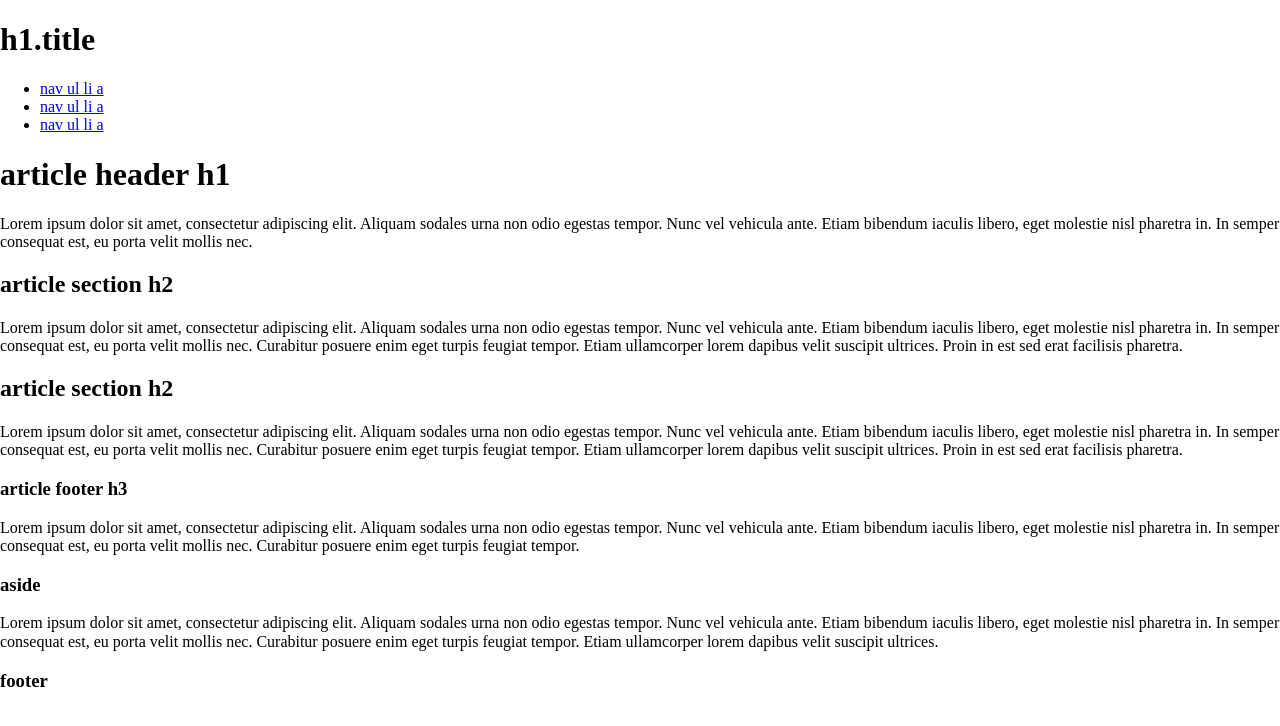
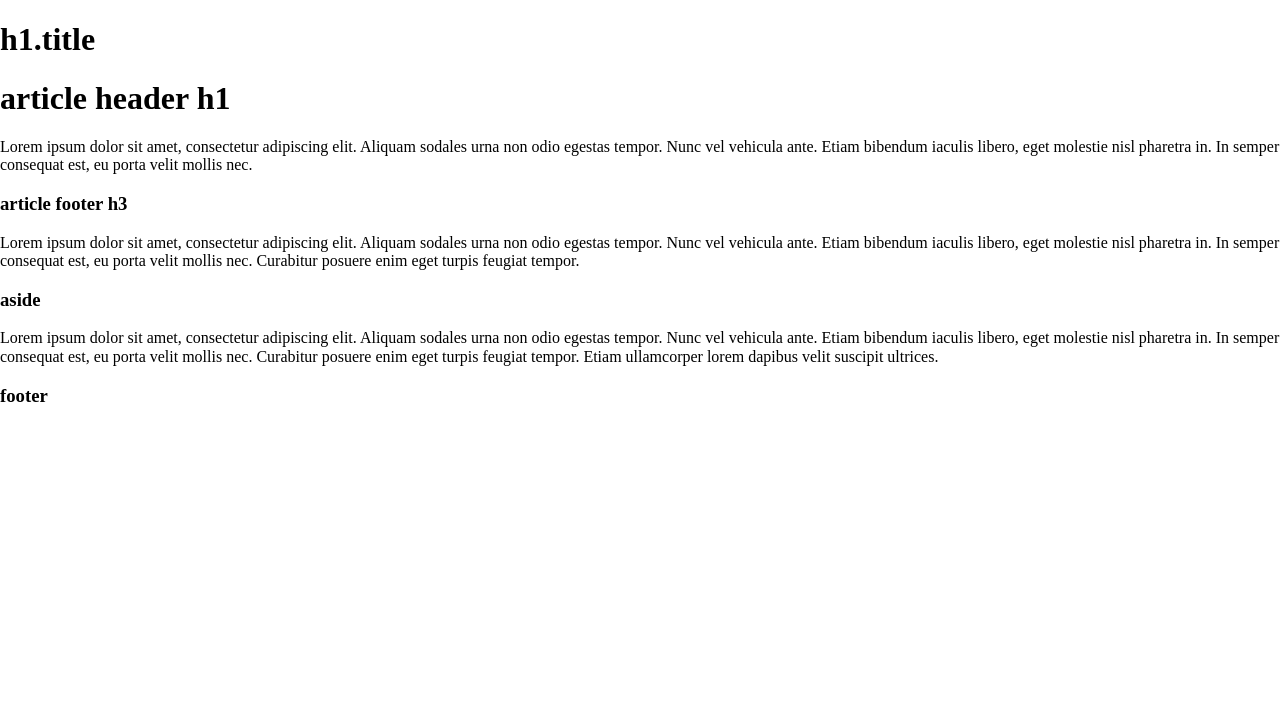
Before and after one commit to pelonClient33/Git, a plain HTML site: page demo1/index.html in a window 1280 px wide. Drawn offline with nearby package versions, Linux system fonts and the light colour scheme.

Commit message:
Cambio 1

```diff
--- a/demo1/index.html
+++ b/demo1/index.html
@@ -24,13 +24,7 @@
         <div class="header-container">
             <header class="wrapper clearfix">
                 <h1 class="title">h1.title</h1>
-                <nav>
-                    <ul>
-                        <li><a href="#">nav ul li a</a></li>
-                        <li><a href="#">nav ul li a</a></li>
-                        <li><a href="#">nav ul li a</a></li>
-                    </ul>
-                </nav>
+
             </header>
         </div>
 
@@ -42,14 +36,7 @@
                         <h1>article header h1</h1>
                         <p>Lorem ipsum dolor sit amet, consectetur adipiscing elit. Aliquam sodales urna non odio egestas tempor. Nunc vel vehicula ante. Etiam bibendum iaculis libero, eget molestie nisl pharetra in. In semper consequat est, eu porta velit mollis nec.</p>
                     </header>
-                    <section>
-                        <h2>article section h2</h2>
-                        <p>Lorem ipsum dolor sit amet, consectetur adipiscing elit. Aliquam sodales urna non odio egestas tempor. Nunc vel vehicula ante. Etiam bibendum iaculis libero, eget molestie nisl pharetra in. In semper consequat est, eu porta velit mollis nec. Curabitur posuere enim eget turpis feugiat tempor. Etiam ullamcorper lorem dapibus velit suscipit ultrices. Proin in est sed erat facilisis pharetra.</p>
-                    </section>
-                    <section>
-                        <h2>article section h2</h2>
-                        <p>Lorem ipsum dolor sit amet, consectetur adipiscing elit. Aliquam sodales urna non odio egestas tempor. Nunc vel vehicula ante. Etiam bibendum iaculis libero, eget molestie nisl pharetra in. In semper consequat est, eu porta velit mollis nec. Curabitur posuere enim eget turpis feugiat tempor. Etiam ullamcorper lorem dapibus velit suscipit ultrices. Proin in est sed erat facilisis pharetra.</p>
-                    </section>
+
                     <footer>
                         <h3>article footer h3</h3>
                         <p>Lorem ipsum dolor sit amet, consectetur adipiscing elit. Aliquam sodales urna non odio egestas tempor. Nunc vel vehicula ante. Etiam bibendum iaculis libero, eget molestie nisl pharetra in. In semper consequat est, eu porta velit mollis nec. Curabitur posuere enim eget turpis feugiat tempor.</p>
@@ -71,7 +58,7 @@
         </div>
 
         <script src="//ajax.googleapis.com/ajax/libs/jquery/1.11.2/jquery.min.js"></script>
-        <script>window.jQuery || document.write('<script src="js/vendor/jquery-1.11.2.min.js"><\/script>')</script>
+
 
         <script src="js/main.js"></script>
 
```
